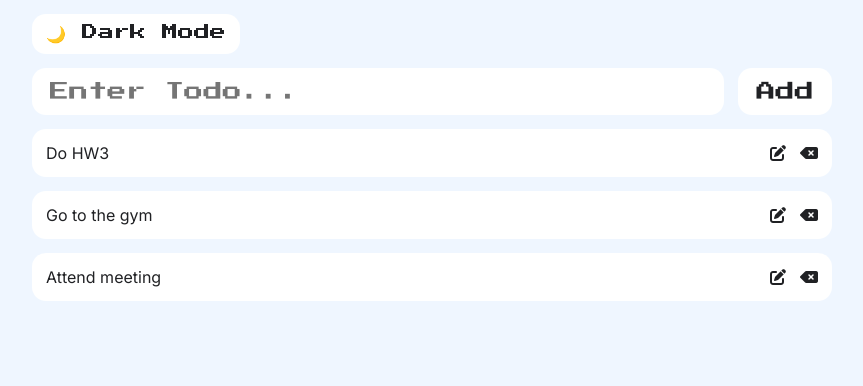
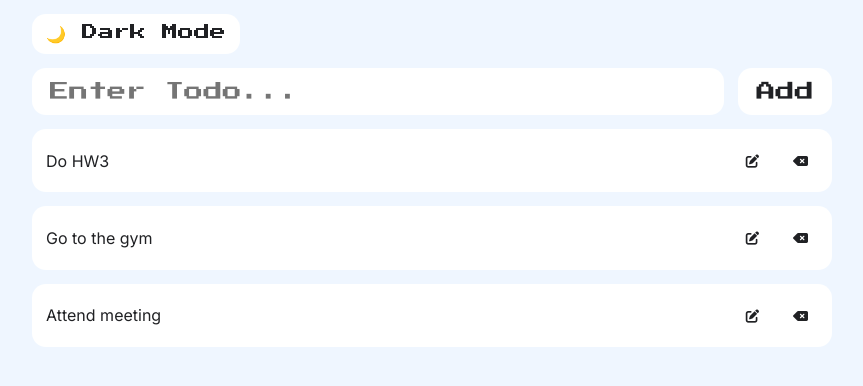
Before and after one commit to Ali-Mashni/todo-app, a React (Vite) app: page / in a window 1280 px wide. Shown: the top 386 px of the page, without its empty margins (208-1071 px from the left). Built offline with nearby package versions, Linux system fonts and the light colour scheme.

Commit message:
Delete todos

```diff
--- a/src/App.jsx
+++ b/src/App.jsx
@@ -10,6 +10,8 @@ function App() {
     'Attend meeting'])
   // State for Dark Mode
   const [darkMode, setDarkMode] = useState(false);
+
+  const [todo, setTodo] = useState("");
 
   // Load theme from localStorage
   useEffect(() => {
@@ -31,11 +33,27 @@ function App() {
       localStorage.setItem("theme", "light");
     }
   };
+
   function handleAddTodos(newTodo){
     setTodos(previtems=>{
       return [...previtems,newTodo]
     })
   }
+
+  function handleDeleteTodo(index) {
+    const newTodoList = todos.filter((todo, todoIndex) => {
+      return todoIndex !== index
+    })
+
+    setTodos(newTodoList)
+  }
+
+  function handleEditTodo(index) {
+    const valueToBeEdited = todos[index]
+    setTodo(valueToBeEdited)
+    handleDeleteTodo(index)
+  }
+
   return (
     <>
       <header>
@@ -43,8 +61,8 @@ function App() {
           {darkMode ? "☀️ Light Mode" : "🌙 Dark Mode"}
         </button>
       </header>
-      <TodoInput handleAddTodos={handleAddTodos}/>
-      <TodoList todos={todos}/>
+      <TodoInput todo={todo} setTodo ={setTodo} handleAddTodos={handleAddTodos}/>
+      <TodoList handleEditTodo={handleEditTodo} handleDeleteTodo={handleDeleteTodo} todos={todos}/>
     </>
   );
 }
--- a/src/TodoCard.jsx
+++ b/src/TodoCard.jsx
@@ -1,13 +1,19 @@
 import React from 'react'
 
 export default function TodoCard(props) {
-    const {children} = props
+    const {children, handleDeleteTodo, handleEditTodo, index} = props;
   return (
     <li className='todoItem' >
         {children}
         <div className='actionsContainer'>
-        <i className="fa-solid fa-pen-to-square"></i>
+          <button onClick={()=>{
+          handleEditTodo(index)}}>
+          <i className="fa-solid fa-pen-to-square"></i>
+          </button>
+        <button onClick={()=>{
+          handleDeleteTodo(index)}}>
         <i className="fa-solid fa-delete-left"></i>
+        </button>
         </div>
 
     </li>
--- a/src/TodoList.jsx
+++ b/src/TodoList.jsx
@@ -7,7 +7,7 @@ export default function TodoList(props) {
     <ul className='main'>
         {todos.map((todo,index)=>{
             return (
-            <TodoCard key={index}>
+            <TodoCard {...props} key={index} index={index}>
                 <p>{todo}</p>
             </TodoCard>
             )
```
